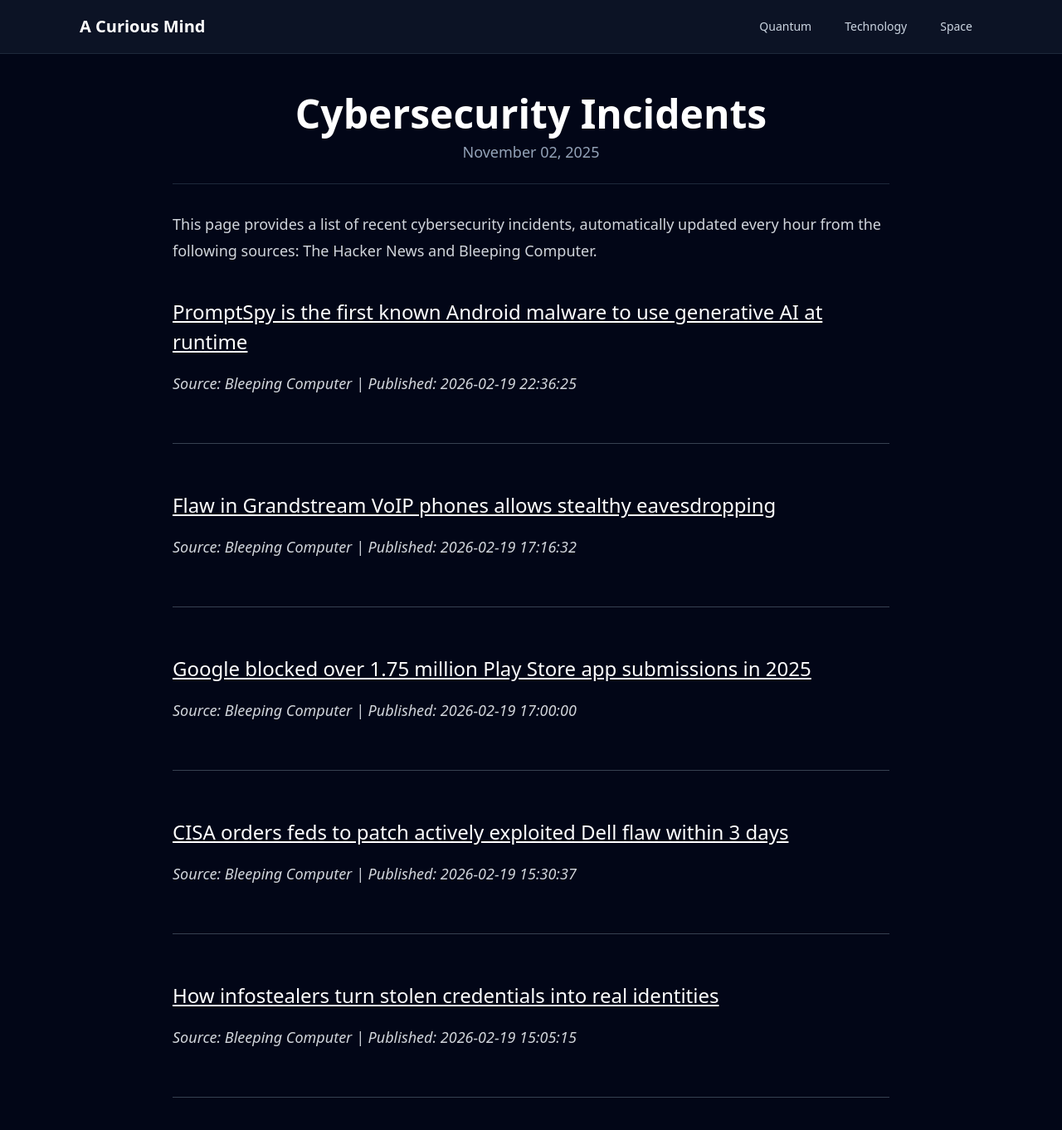
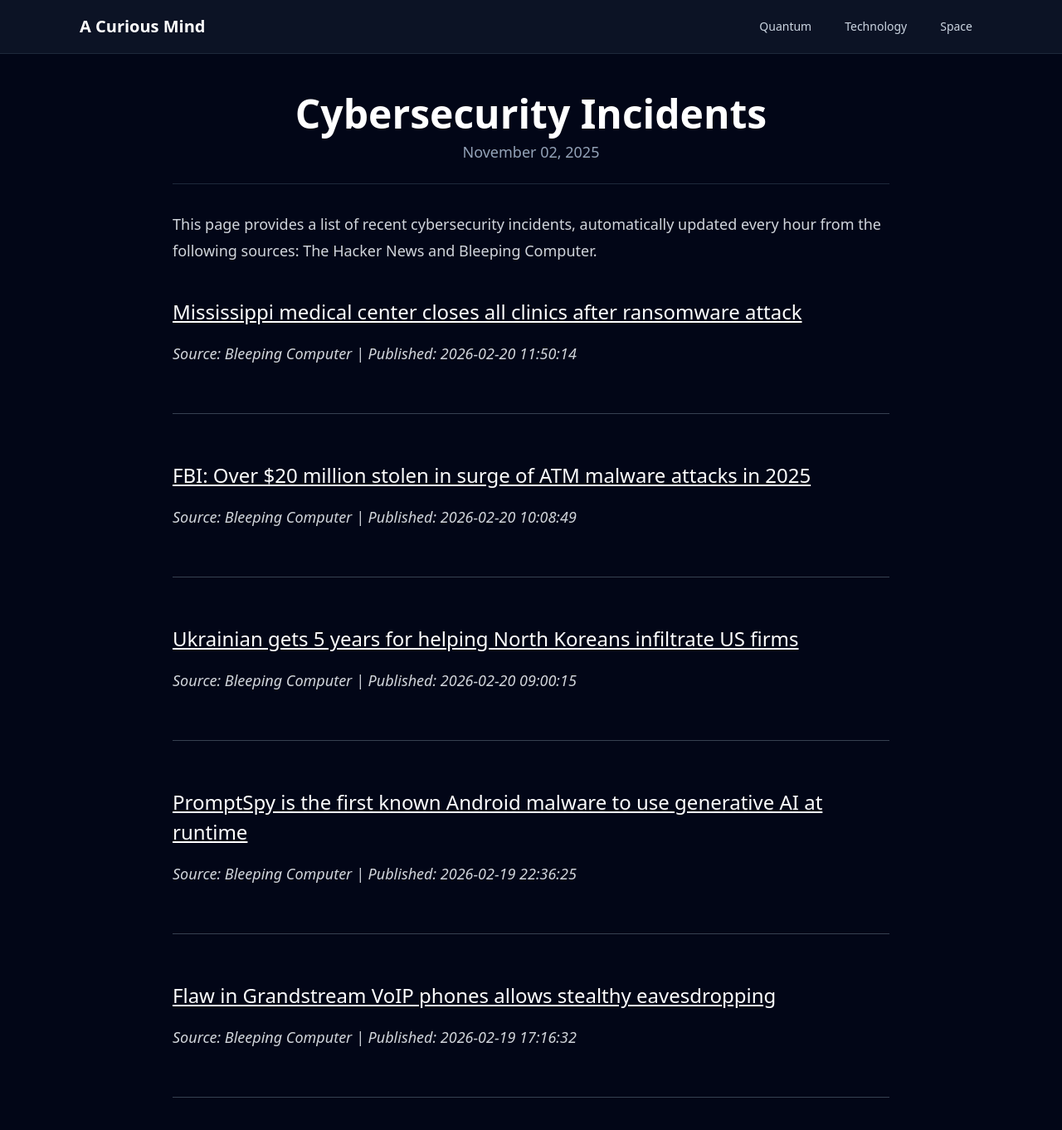
Before and after one commit to onehl7/onehl7.github.io, a Jekyll site: the page built from _posts/2025-11-02-cybersecurity-incidents.md, in a window 1280 px wide and 1400 px high. Shown: the top 1362 px of the window at 83% size. Built offline with Jekyll 4.4.1, drawn with Linux system fonts in a browser that asks for light colours; nearby versions of some CDN libraries.

Commit message:
Update news data

```diff
--- a/_data/news.json
+++ b/_data/news.json
@@ -1,4 +1,22 @@
 [
+  {
+    "source": "Bleeping Computer",
+    "title": "Mississippi medical center closes all clinics after ransomware attack",
+    "link": "https://www.bleepingcomputer.com/news/security/university-of-mississippi-medical-center-closes-clinics-after-ransomware-attack/",
+    "published": "2026-02-20 11:50:14"
+  },
+  {
+    "source": "Bleeping Computer",
+    "title": "FBI: Over $20 million stolen in surge of ATM malware attacks in 2025",
+    "link": "https://www.bleepingcomputer.com/news/security/fbi-over-20-million-stolen-in-surge-of-atm-malware-attacks-in-2025/",
+    "published": "2026-02-20 10:08:49"
+  },
+  {
+    "source": "Bleeping Computer",
+    "title": "Ukrainian gets 5 years for helping North Koreans infiltrate US firms",
+    "link": "https://www.bleepingcomputer.com/news/security/ukrainian-gets-5-years-for-helping-north-koreans-infiltrate-us-firms/",
+    "published": "2026-02-20 09:00:15"
+  },
   {
     "source": "Bleeping Computer",
     "title": "PromptSpy is the first known Android malware to use generative AI at runtime",
@@ -10,23 +28,5 @@
     "title": "Flaw in Grandstream VoIP phones allows stealthy eavesdropping",
     "link": "https://www.bleepingcomputer.com/news/security/flaw-in-grandstream-voip-phones-allows-stealthy-eavesdropping/",
     "published": "2026-02-19 17:16:32"
-  },
-  {
-    "source": "Bleeping Computer",
-    "title": "Google blocked over 1.75 million Play Store app submissions in 2025",
-    "link": "https://www.bleepingcomputer.com/news/security/google-blocked-over-175-million-play-store-app-submissions-in-2025/",
-    "published": "2026-02-19 17:00:00"
-  },
-  {
-    "source": "Bleeping Computer",
-    "title": "CISA orders feds to patch actively exploited Dell flaw within 3 days",
-    "link": "https://www.bleepingcomputer.com/news/security/cisa-orders-feds-to-patch-actively-exploited-dell-flaw-within-3-days/",
-    "published": "2026-02-19 15:30:37"
-  },
-  {
-    "source": "Bleeping Computer",
-    "title": "How infostealers turn stolen credentials into real identities",
-    "link": "https://www.bleepingcomputer.com/news/security/how-infostealers-turn-stolen-credentials-into-real-identities/",
-    "published": "2026-02-19 15:05:15"
   }
 ]
```
